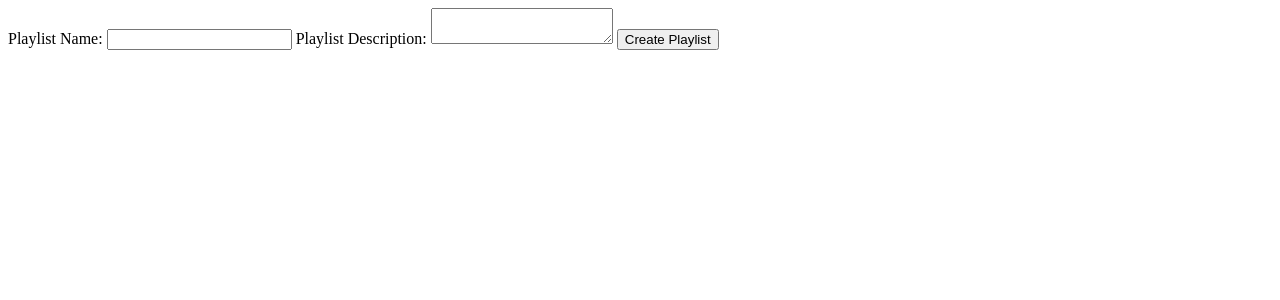
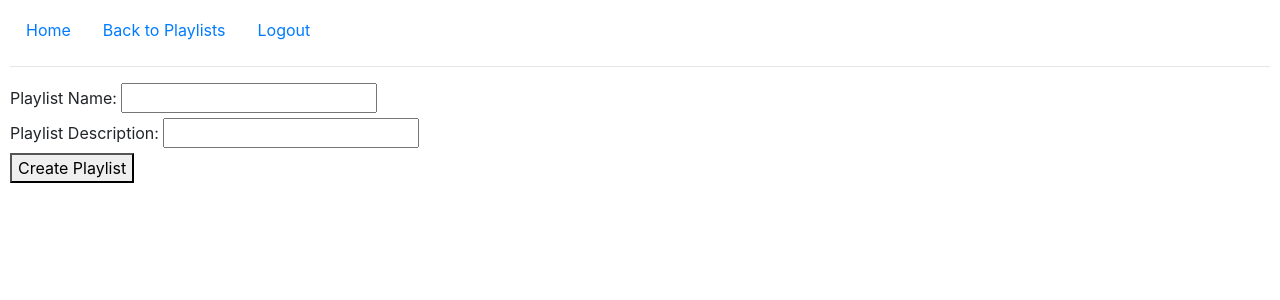
Before and after one commit to williamjones0471/TuneTrack, a Django app: template musicapp/templates/musicapp/create_playlist.html in a window 1280 px wide. Shown: the top 300 px of the page. Run offline with Django 5.2, Linux system fonts and the light colour scheme; the template is opened without the code that fills it, so the values that code supplies are empty; some libraries are stand-ins or nearby versions.

Commit message:
Add playlist creation and success message

```diff
--- a/musicapp/templates/musicapp/create_playlist.html
+++ b/musicapp/templates/musicapp/create_playlist.html
@@ -1,18 +1,42 @@
+{% load static %}
+
 <!DOCTYPE html>
 <html lang="en">
     <head>
         <meta charset="UTF-8">
         <meta name="viewport" content="width=device-width, initial-scale=1.0">
+        <link rel="stylesheet" href="https://stackpath.bootstrapcdn.com/bootstrap/4.4.1/css/bootstrap.min.css" integrity="sha384-Vkoo8x4CGsO3+Hhxv8T/Q5PaXtkKtu6ug5TOeNV6gBiFeWPGFN9MuhOf23Q9Ifjh" crossorigin="anonymous">
+        <link rel="stylesheet" href="{% static 'musicapp/styles.css' %}">
         <title>Create Playlist:</title>
     </head>
     <body>
+        <div>
+            <ul class="nav">
+                <li class="nav-item">
+                    <a class="nav-link" href="{% url 'home' %}">Home</a>
+                </li>
+                <li class="nav-item">
+                    <a class="nav-link" href="{% url 'select_playlist' %}">Back to Playlists</a>
+                </li>
+                <li class="nav-item">
+                    <a class="nav-link" href="{% url 'logout' %}">Logout</a>
+                </li>
+            </ul>
+        </div>
+
+        <hr>
+
         <form method="POST">
             {% csrf_token %}
             <label for="playlist_name">Playlist Name:</label>
             <input type="text" id="playlist_name" name="playlist_name" required>
 
+            <br>
+
             <label for="playlist_description">Playlist Description:</label>
-            <textarea id="playlist_description" name="playlist_description"></textarea>
+            <input type="text" id="playlist_description" name="playlist_description"></input>
+
+            <br>
 
             <button type="submit">Create Playlist</button>
         </form>
```
Also changed, not shown: musicapp/templates/musicapp/playlist_success.html (+24 -2 lines).
